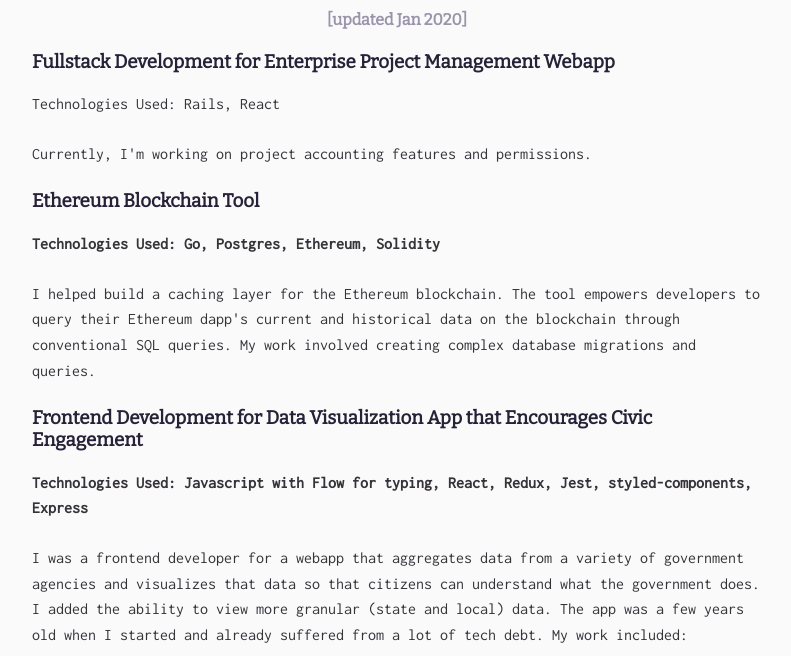
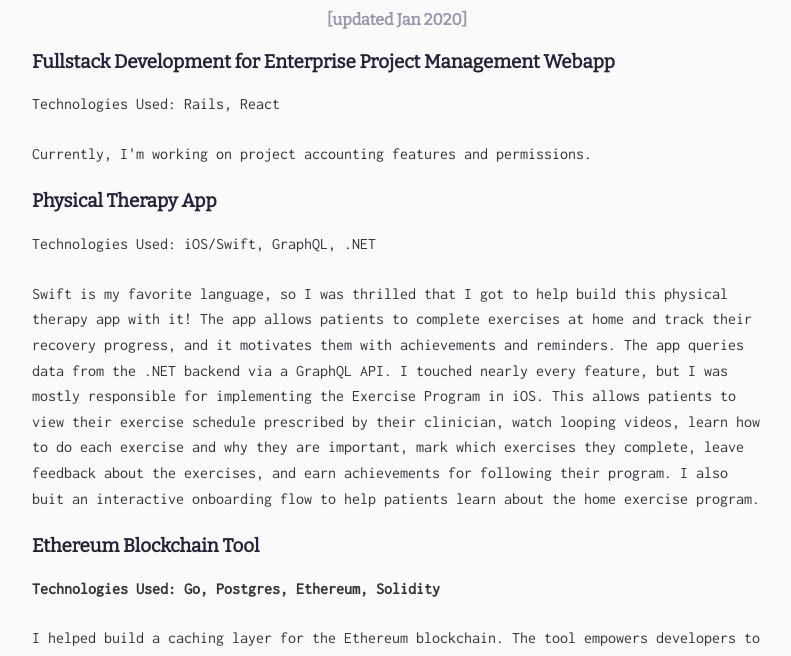
Before and after one commit to aaizuss/aaizuss.github.io, a plain HTML site: page work.html in a window 1280 px wide. Shown: the part 140-796 px from the top of the page, without its empty margins (243-1034 px from the left). Drawn offline with nearby package versions, Linux system fonts and the light colour scheme.

Commit message:
Add physical therapy app to work section

```diff
--- a/work.html
+++ b/work.html
@@ -11,9 +11,20 @@
     <div class="text-content">
       <h1>Work  👩🏻‍💻</h1>
       <h4 class='update-note'>[updated Jan 2020]</h4>
+
       <h3>Fullstack Development for Enterprise Project Management Webapp</h3>
       <p>Technologies Used: Rails, React</p>
       <p>Currently, I'm working on project accounting features and permissions.</p>
+
+      <h3>Physical Therapy App</h3>
+      <p>Technologies Used: iOS/Swift, GraphQL, .NET</p>
+      <p>
+        Swift is my favorite language, so I was thrilled that I got to help build this physical therapy app with it! The app allows patients to complete exercises at home and track their recovery progress, and it motivates them with achievements and reminders.
+        The app queries data from the .NET backend via a GraphQL API. I touched nearly every feature, but I was mostly responsible for implementing the Exercise Program in iOS.
+        This allows patients to view their exercise schedule prescribed by their clinician, watch looping videos, learn how to do each exercise and why they are important, mark which exercises they complete, leave
+        feedback about the exercises, and earn achievements for following their program. I also buit an interactive onboarding flow to help patients learn about the home exercise program.
+      </p>
+
       <h3>Ethereum Blockchain Tool</h3>
       <p><strong>Technologies Used: Go, Postgres, Ethereum, Solidity</strong></p>
       <p>
```
